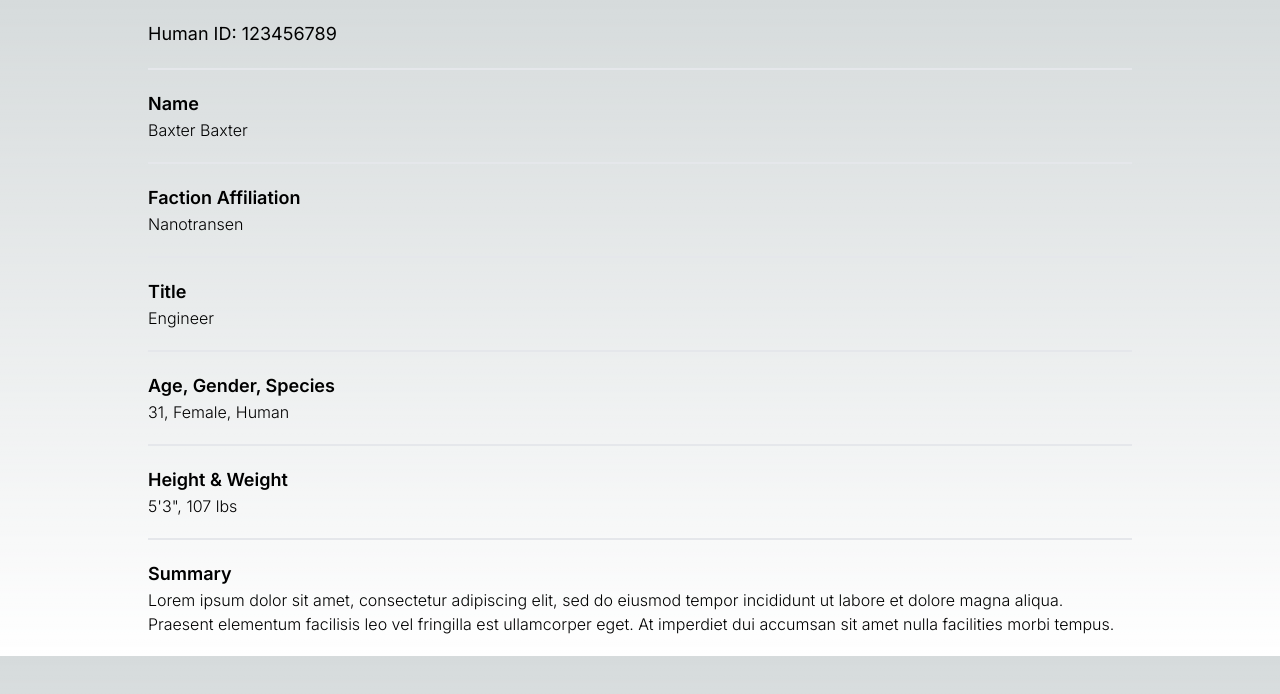
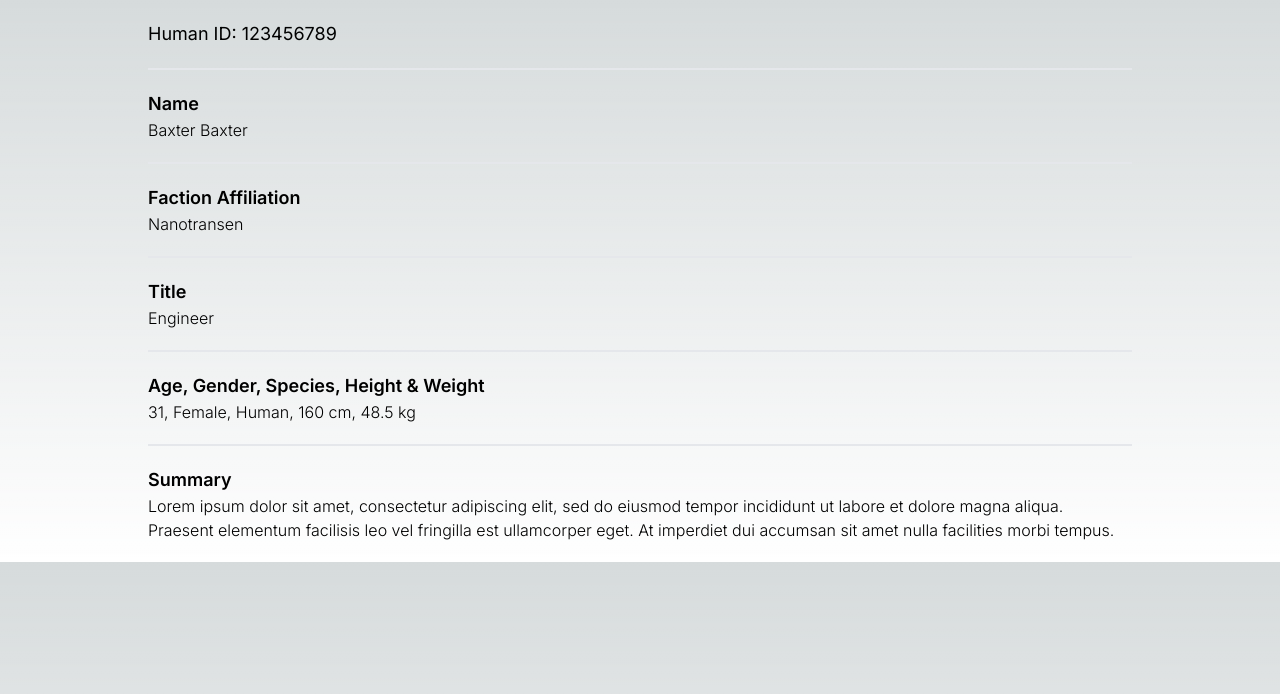
Before and after one commit to FalloutFalcon/NanoTrasen, a Next.js app: page /records/employees/123456789 in a window 1280 px wide. Shown: the top 694 px of the page. Built offline with nearby package versions, Linux system fonts and the light colour scheme.

Commit message:
Update employee data with metric units

```diff
--- a/app/records/employeeData.tsx
+++ b/app/records/employeeData.tsx
@@ -9,8 +9,8 @@
       age: 31,
       gender: "Female",
       species: "Human",
-      height: "5'3\"",
-      weight: "107 lbs",
+      height: "160 cm",
+      weight: "48.5 kg",
       description: `
         <p>
           Lorem ipsum dolor sit amet, consectetur adipiscing elit, sed do eiusmod tempor incididunt ut labore et dolore magna aliqua. Praesent elementum facilisis leo vel fringilla est ullamcorper eget. At imperdiet dui accumsan sit amet nulla facilities morbi tempus.
@@ -26,8 +26,8 @@
       age: 28,
       gender: "Male",
       species: "Human",
-      height: "5'10\"",
-      weight: "160 lbs",
+      height: "178 cm",
+      weight: "72.5 kg",
       description: `
       <p>
         Lorem ipsum dolor sit amet, consectetur adipiscing elit, sed do eiusmod tempor incididunt ut labore et dolore magna aliqua. Praesent elementum facilisis leo vel fringilla est ullamcorper eget. At imperdiet dui accumsan sit amet nulla facilities morbi tempus.
@@ -43,8 +43,8 @@
       age: 25,
       gender: "Female",
       species: "Human",
-      height: "5'8\"",
-      weight: "150 lbs",
+      height: "173 cm",
+      weight: "68 kg",
       description: `
       <p>
         Lorem ipsum dolor sit amet, consectetur adipiscing elit, sed do eiusmod tempor incididunt ut labore et dolore magna aliqua. Praesent elementum facilisis leo vel fringilla est ullamcorper eget. At imperdiet dui accumsan sit amet nulla facilities morbi tempus.
@@ -60,8 +60,8 @@
       age: 30,
       gender: "Male",
       species: "Human",
-      height: "6'0\"",
-      weight: "180 lbs",
+      height: "183 cm",
+      weight: "81.5 kg",
       description: `
       <p>
         Lorem ipsum dolor sit amet, consectetur adipiscing elit, sed do eiusmod tempor incididunt ut labore et dolore magna aliqua. Praesent elementum facilisis leo vel fringilla est ullamcorper eget. At imperdiet dui accumsan sit amet nulla facilities morbi tempus.
@@ -72,13 +72,13 @@
       id: 987123456,
       name: "Maria Rodriguez",
       department: "Medical",
-      position: "Nurse",
+      position: "Doctor",
       affiliation: "Nanotransen",
       age: 27,
       gender: "Female",
       species: "Human",
-      height: "5'5\"",
-      weight: "140 lbs",
+      height: "165 cm",
+      weight: "63.5 kg",
       description: `
       <p>
         Lorem ipsum dolor sit amet, consectetur adipiscing elit, sed do eiusmod tempor incididunt ut labore et dolore magna aliqua. Praesent elementum facilisis leo vel fringilla est ullamcorper eget. At imperdiet dui accumsan sit amet nulla facilities morbi tempus.
@@ -94,8 +94,8 @@
       age: 35,
       gender: "Male",
       species: "Human",
-      height: "6'2\"",
-      weight: "200 lbs",
+      height: "188 cm",
+      weight: "90.5 kg",
       description: `
       <p>
         Lorem ipsum dolor sit amet, consectetur adipiscing elit, sed do eiusmod tempor incididunt ut labore et dolore magna aliqua. Praesent elementum facilisis leo vel fringilla est ullamcorper eget. At imperdiet dui accumsan sit amet nulla facilities morbi tempus.
@@ -110,9 +110,9 @@
       affiliation: "Nanotransen",
       age: 29,
       gender: "Non-binary",
-      species: "Xenophilic Human",
-      height: "5'9\"",
-      weight: "160 lbs",
+      species: "Moff",
+      height: "175 cm",
+      weight: "72.5 kg",
       description: `
       <p>
         Lorem ipsum dolor sit amet, consectetur adipiscing elit, sed do eiusmod tempor incididunt ut labore et dolore magna aliqua. Praesent elementum facilisis leo vel fringilla est ullamcorper eget. At imperdiet dui accumsan sit amet nulla facilities morbi tempus.
--- a/app/records/employees/[slug]/page.tsx
+++ b/app/records/employees/[slug]/page.tsx
@@ -21,12 +21,8 @@
     { label: "Faction Affiliation", value: employee.affiliation },
     { label: "Title", value: employee.position },
     {
-      label: "Age, Gender, Species",
-      value: `${employee.age}, ${employee.gender}, ${employee.species}`,
-    },
-    {
-      label: "Height & Weight",
-      value: `${employee.height}, ${employee.weight}`,
+      label: "Age, Gender, Species, Height & Weight",
+      value: `${employee.age}, ${employee.gender}, ${employee.species}, ${employee.height}, ${employee.weight}`,
     },
     { label: "Summary", value: employee.description },
   ];
```
